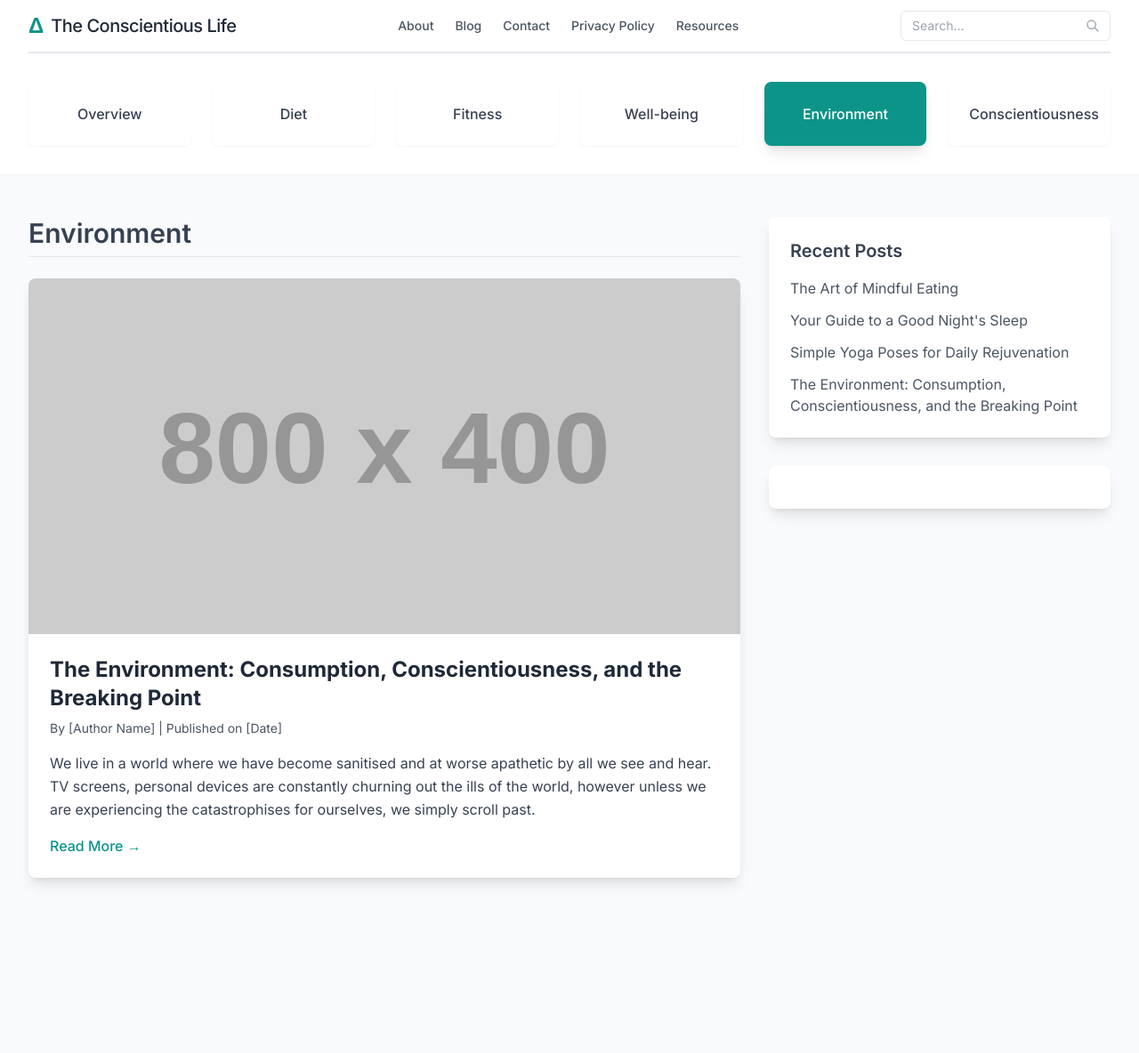
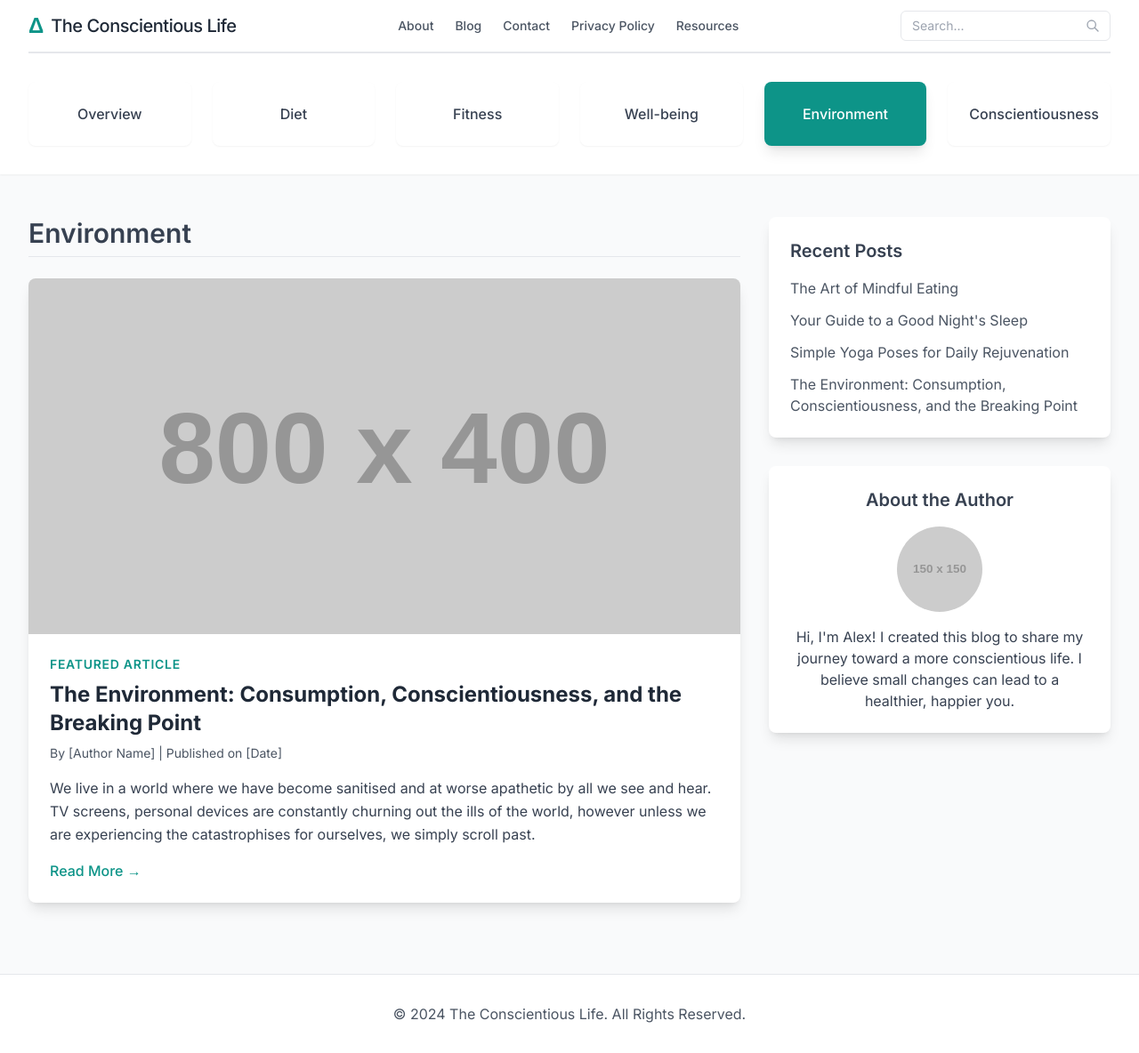
Before and after one commit to theconscientiouslife1-coder/TheCL, a Jekyll site: the page environment.html, which Jekyll copies as it is, in a window 1280 px wide. Shown: the whole page at 89% size. Built offline with Jekyll 4.4.1, drawn with Linux system fonts in a browser that asks for light colours; nearby versions of some CDN libraries; before the commit the page ends 1067 px from its top, so only the background shows below that.

Commit message:
Design: Harmonize category page article card colors to use teal

```diff
--- a/environment.html
+++ b/environment.html
@@ -80,6 +80,8 @@
                 <article class="bg-white rounded-lg shadow-lg overflow-hidden mb-8 transition-transform transform hover:scale-105">
                     <img src="https://via.placeholder.com/800x400" alt="Image related to Consumption, Conscientiousness, and the Breaking Point" class="w-full h-auto object-cover">
                     <div class="p-6">
+                        <p class="text-sm font-semibold text-teal-600 uppercase tracking-wider mb-2">FEATURED ARTICLE</p>
+
                         <a href="the_environment_main_article.html" class="inline-block text-teal-600 hover:text-teal-700 transition-colors">
                             <h3 class="text-2xl font-bold text-gray-800 mb-2">The Environment: Consumption, Conscientiousness, and the Breaking Point</h3>
                         </a>
@@ -104,4 +106,28 @@
                 </div>
 
                 <div class="bg-white rounded-lg shadow-lg p-6 text-center">
-                    <h4 class="text-xl font-
+                    <h4 class="text-xl font-semibold text-gray-700 mb-4">About the Author</h4>
+                    <img src="https://via.placeholder.com/150" alt="Author photo" class="w-24 h-24 rounded-full mx-auto mb-4 object-cover">
+                    <p class="text-gray-700">Hi, I'm Alex! I created this blog to share my journey toward a more conscientious life. I believe small changes can lead to a healthier, happier you.</p>
+                </div>
+            </aside>
+        </div>
+    </main>
+
+    <footer class="bg-white border-t">
+        <div class="container mx-auto px-4 sm:px-6 lg:px-8 py-8 text-center text-gray-600">
+            <p>&copy; 2024 The Conscientious Life. All Rights Reserved.</p>
+        </div>
+    </footer>
+
+    <script>
+        // JavaScript for mobile menu toggle
+        const mobileMenuButton = document.getElementById('mobile-menu-button');
+        const mobileMenu = document.getElementById('mobile-menu');
+
+        mobileMenuButton.addEventListener('click', () => {
+            mobileMenu.classList.toggle('hidden');
+        });
+    </script>
+</body>
+</html>
```
